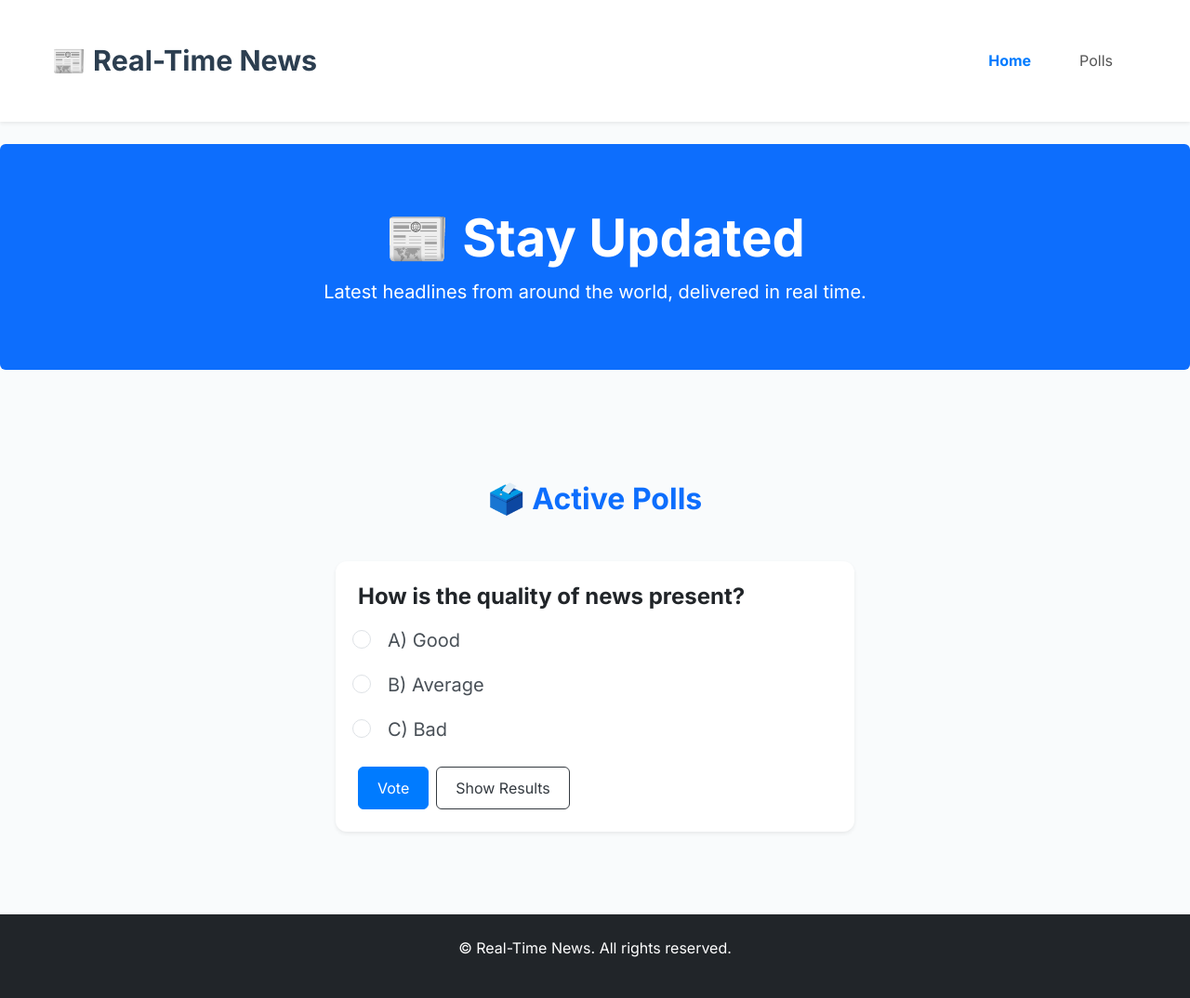
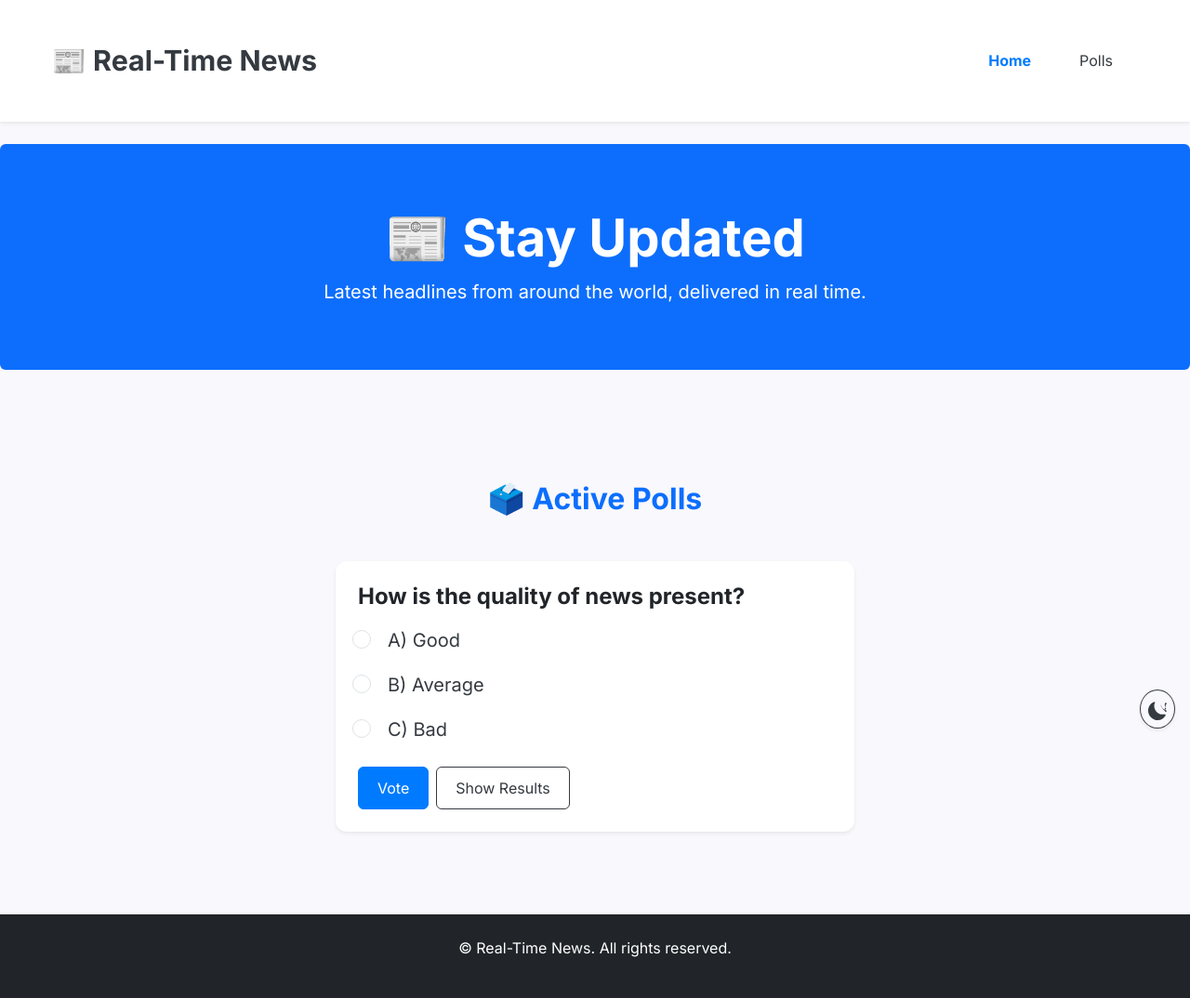
Before and after one commit to HAcker-1unoff-off/PBL, a Django app: page /polls/ in a window 1280 px wide. Shown: the whole page at 93% size. Run offline with Django 5.2, Linux system fonts and the light colour scheme; data comes from the database, SQL or seed files in the repository; data that the repository does not hold is empty; some libraries are stand-ins or nearby versions.

Commit message:
Mini 7.5.3

```diff
--- a/newsapp/static/css/style.css
+++ b/newsapp/static/css/style.css
@@ -1,13 +1,30 @@
+:root {
+    --bg-color: #f9f8fc;
+    --text-color: #343a40;
+    --card-bg: #ffffff;
+    --footer-bg: #212529;
+    --nav-bg: #ffffff;
+}
+
+[data-theme="dark"] {
+    --bg-color: #121212;
+    --text-color: #e9ecef;
+    --card-bg: #1e1e1e;
+    --footer-bg: #1a1a1a;
+    --nav-bg: #1f1f1f;
+}
+
 body {
     font-family: 'Inter', sans-serif;
-    background: #f9fbfc;
-    color: #343a40;
+    background-color: var(--bg-color);
+    color: var(--text-color);
     line-height: 1.6;
     margin: 0;
     padding: 0;
     display: flex;
     flex-direction: column;
     min-height: 100vh;
+    transition: background-color 0.3s, color 0.3s;
 }
 
 .container {
@@ -17,14 +34,14 @@ body {
 }
 
 .navbar {
-    background-color: #ffffff;
+    background-color: var(--nav-bg);
     padding: 1rem 0;
     box-shadow: 0 2px 8px rgba(0, 0, 0, 0.08);
     margin-bottom: 30px;
 }
 
 .navbar-brand {
-    color: #2c3e50;
+    color: var(--text-color);
     font-weight: 700;
     font-size: 1.9rem;
     transition: color 0.3s ease;
@@ -35,7 +52,7 @@ body {
 }
 
 .navbar-nav .nav-link {
-    color: #555;
+    color: var(--text-color);
     margin-right: 20px;
     font-weight: 500;
     transition: color 0.3s ease, transform 0.2s ease-out;
@@ -64,7 +81,8 @@ body {
     box-shadow: 0 5px 15px rgba(0, 0, 0, 0.07);
     transition: transform 0.3s ease, box-shadow 0.3s ease;
     margin-bottom: 25px;
-    background-color: #ffffff;
+    background-color: var(--card-bg);
+    color: var(--text-color);
 }
 
 .card:hover {
@@ -86,14 +104,14 @@ body {
 
 .card-title {
     font-size: 1.6rem;
-    color: #343a40;
+    color: var(--text-color);
     margin-bottom: 12px;
     font-weight: 700;
 }
 
 .card-text {
     font-size: 1rem;
-    color: #555;
+    color: var(--text-color);
     min-height: 4.5em;
 }
 
@@ -133,7 +151,7 @@ body {
 }
 
 .footer {
-    background-color: #212529;
+    background-color: var(--footer-bg);
     color: #f8f9fa;
     text-align: center;
     padding: 25px 0;
@@ -143,7 +161,7 @@ body {
 
 .poll-form .form-check-label {
     font-size: 1.05rem;
-    color: #495057;
+    color: var(--text-color);
 }
 
 .poll-form .btn {
--- a/newsapp/templates/newsapp/index.html
+++ b/newsapp/templates/newsapp/index.html
@@ -30,6 +30,15 @@
             </div>
         </div>
     </nav>
+
+    <div class="position-fixed bottom-0 end-0 m-3">
+        <button id="darkModeToggle" class="btn btn-outline-secondary rounded-circle p-2 shadow-sm" aria-label="Toggle dark mode">
+            <svg xmlns="http://www.w3.org/2000/svg" width="20" height="20" fill="currentColor" class="bi bi-moon-stars" viewBox="0 0 16 16">
+                <path d="M6 .278a.77.77 0 0 1 .08.058 7.2 7.2 0 0 0-.873 3.46c0 4.021 3.278 7.277 7.318 7.277q.792-.001 1.533-.16a.787.787 0 0 1 .81.316.733.733 0 0 1-.031.893A8.35 8.35 0 0 1 8.344 16C3.734 16 0 12.286 0 7.71 0 4.266 2.114 1.312 5.124.309a.751.751 0 0 1 .858.511z"/>
+                <path d="M10.794 3.148a.217.217 0 0 1 .412 0l.387 1.162c.173.518.575 1.269 1.244 1.845.808.713 1.586 1.167 2.165 1.167a.8.8 0 0 1 0 1.601C14.305 7.82 13.527 7.366 12.719 6.653a8.522 8.522 0 0 0-1.244-1.845l-.387-1.162zM13.564 7.248c.961-1.213 1.427-2.549 1.427-3.885 0-.21-.02-.416-.062-.616.21-.073.412-.18.588-.326.196-.162.333-.39.333-.65 0-.416-.28-.759-.638-.759-.242 0-.45.15-.588.326a1.76 1.76 0 0 0-.333.65c-.042.2-.062.406-.062.616 0 1.491.545 2.896 1.427 3.885z"/>
+            </svg>
+        </button>
+    </div>
 
     <section class="bg-primary text-white text-center py-5 mb-5 rounded">
         <div class="container">
@@ -96,6 +105,23 @@
         fetchNews();
         setInterval(fetchNews, 60000);
         if(document.getElementById("current-year")) {document.getElementById("current-year").textContent = new Date().getFullYear();}
+
+        const toggleBtn = document.getElementById('darkModeToggle');
+
+        function setTheme (theme) {
+            document.documentElement.setAttribute('data-theme', theme);
+            localStorage.setItem('theme', theme);
+        }
+
+        toggleBtn.addEventListener('click', () => {
+            const currentTheme = document.documentElement.getAttribute('data-theme');
+            const newTheme = currentTheme === 'dark' ? 'light' : 'dark';
+            setTheme(newTheme);
+        });
+
+        const savedTheme = localStorage.getItem('theme') || (window.matchMedia('(prefers-color-scheme: dark)').matches ? 'dark' : 'light');
+        setTheme(savedTheme);
+
     </script>
     <script>
         document.querySelectorAll('a[href^="#"]').forEach(anchor => {
```
